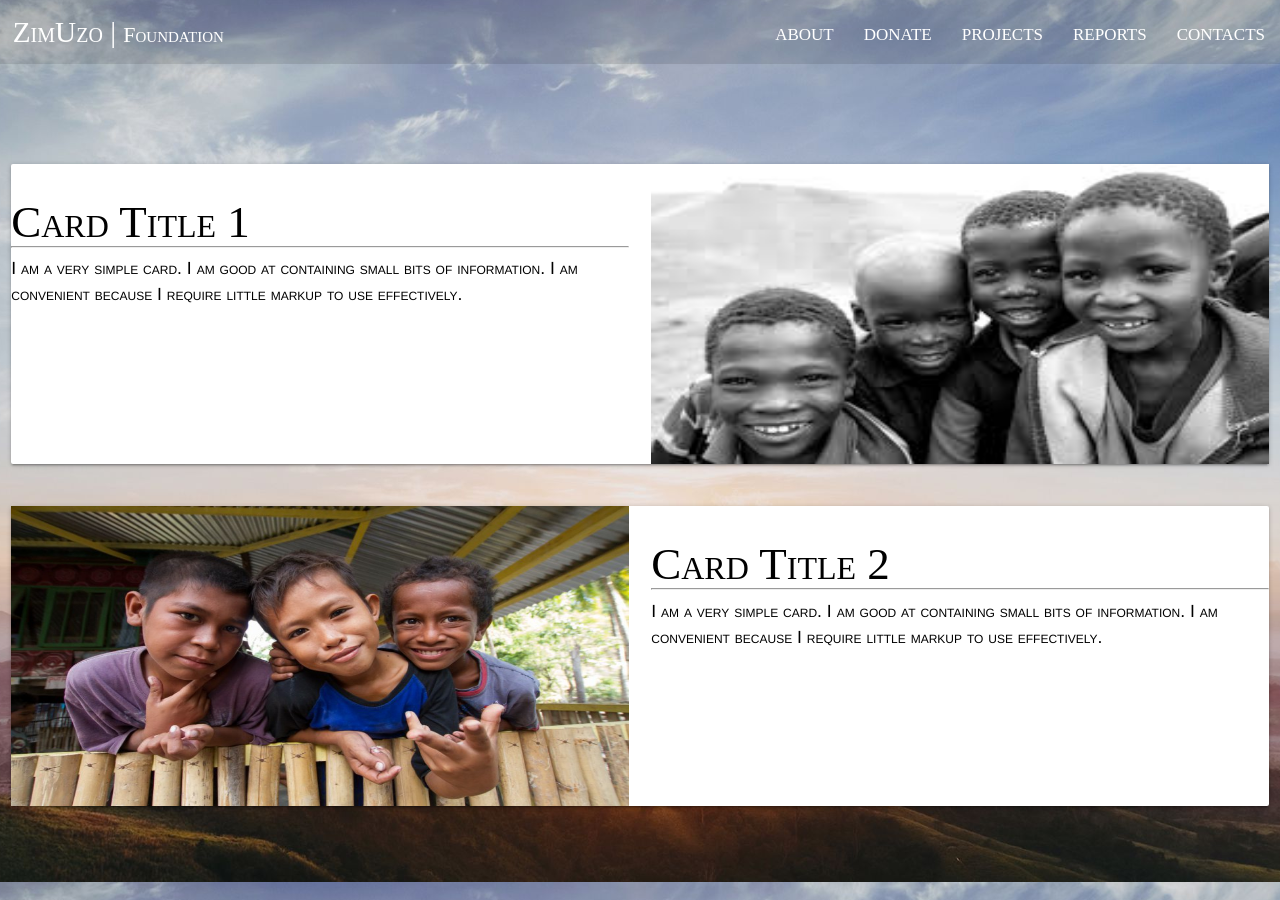
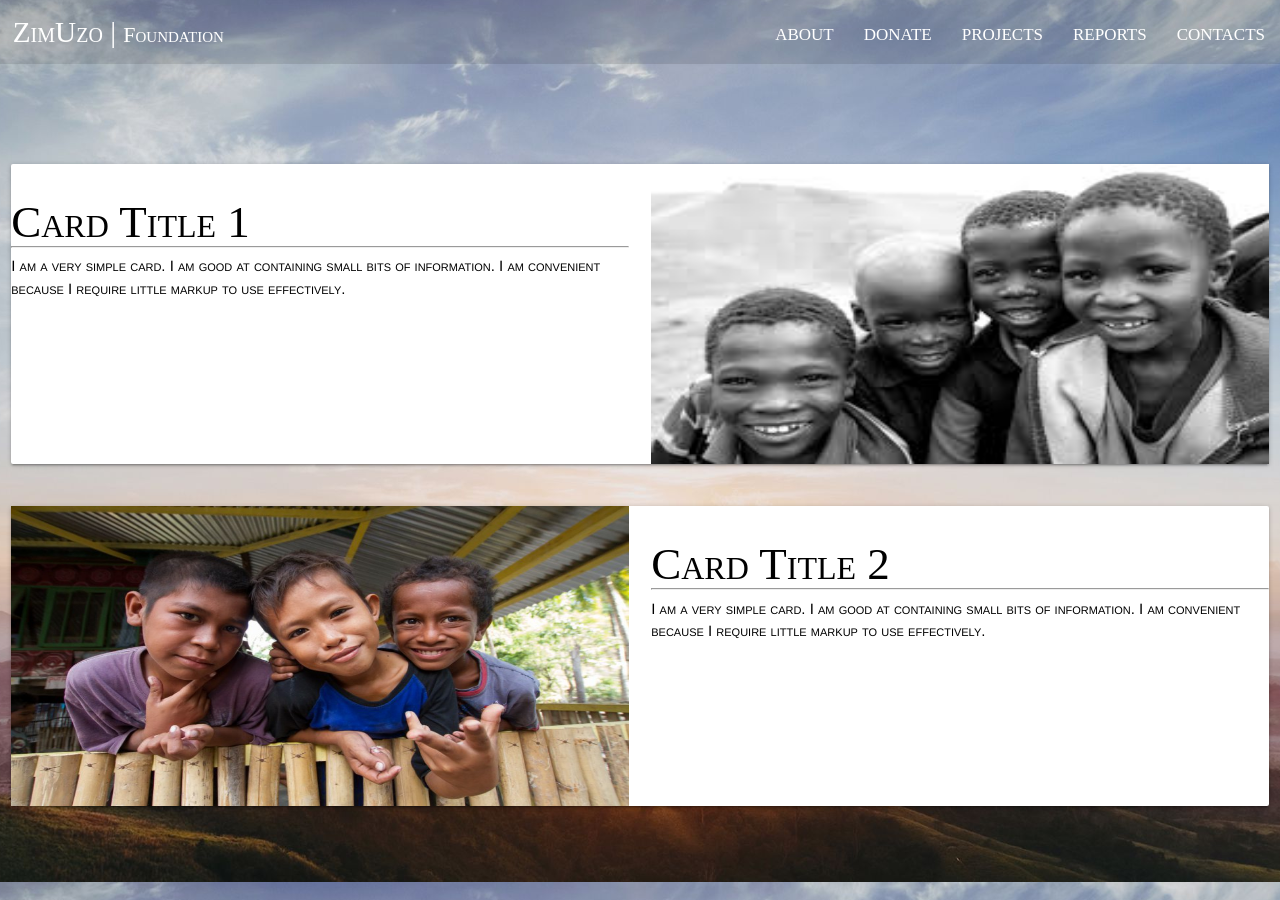
Before and after one commit to ENEIV/ZimUzo, a Jekyll site: the page built from index.md, in a window 1280 px wide and 900 px high, scrolled down 918 px. Built offline with Jekyll 4.4.1, drawn with Linux system fonts in a browser that asks for light colours.

Commit message:
removed font-size

```diff
--- a/assets/css/style.css
+++ b/assets/css/style.css
@@ -3,8 +3,6 @@
 html {
   font-family: Helvetica, sans-serif;
   font-variant: small-caps;
- /* font-size: 20px; */
-  /* Add random text contetn */
 }
 
 body {
@@ -13,13 +11,10 @@ body {
   background-attachment: fixed;
   background-size: cover;
 }
-  p {
-    font-size: 1.175rem;
+  .serif {
+    font-family: "Times New Roman";
+    font-weight: lighter;
   }
-    .serif {
-      font-family: "Times New Roman";
-      font-weight: lighter;
-    }
 
 footer {
 
```
